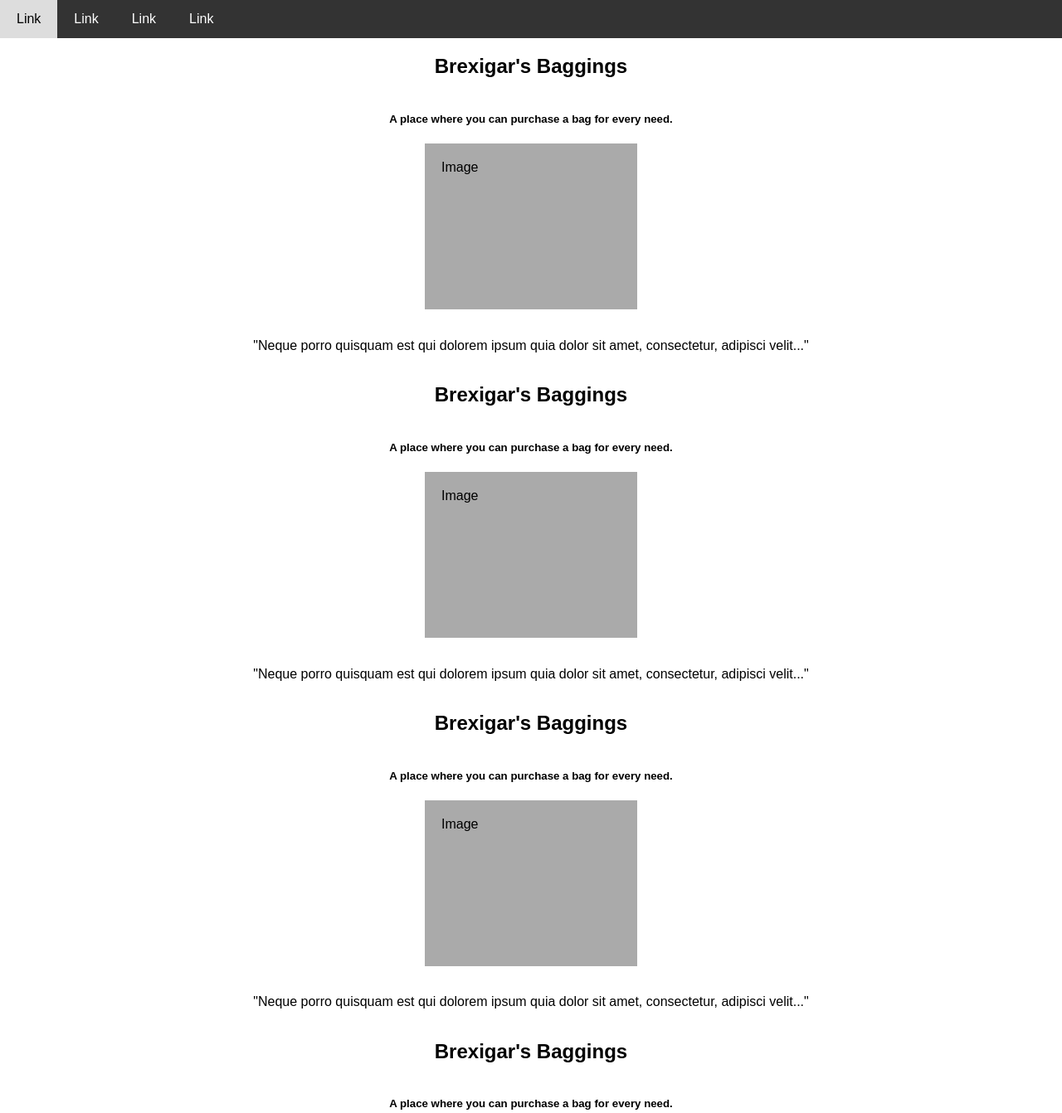
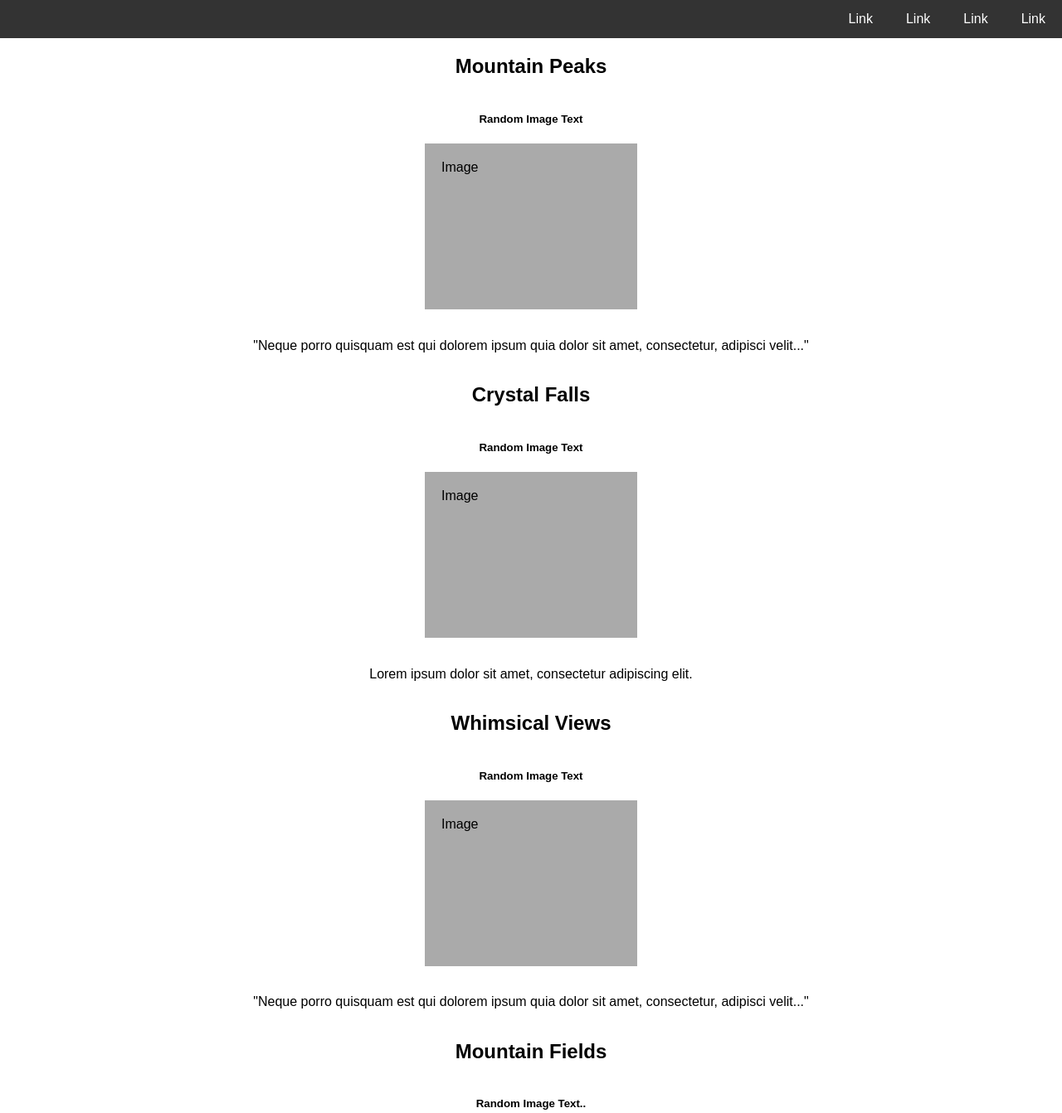
Before and after one commit to AngryGrizzlyBear/product-landing-page, a website: page index.html in a window 1280 px wide. Shown: the top 1342 px of the page at 83% size. Drawn offline with nearby package versions, Linux system fonts and the light colour scheme.

Commit message:
More style changes

```diff
--- a/index.html
+++ b/index.html
@@ -17,37 +17,34 @@
     </div>
 
     <div class="main">
-      <h2>Brexigar's Baggings</h2>
-      <h5>A place where you can purchase a bag for every need.</h5>
+      <h2>Mountain Peaks</h2>
+      <h5>Random Image Text</h5>
       <div class="fakeimg">Image</div>
       <br />
       <p>
         "Neque porro quisquam est qui dolorem ipsum quia dolor sit amet,
         consectetur, adipisci velit..."
       </p>
-      <h2>Brexigar's Baggings</h2>
-      <h5>A place where you can purchase a bag for every need.</h5>
+      <h2>Crystal Falls</h2>
+      <h5>Random Image Text</h5>
+      <div class="fakeimg">Image</div>
+      <br />
+      <p>Lorem ipsum dolor sit amet, consectetur adipiscing elit.</p>
+      <h2>Whimsical Views</h2>
+      <h5>Random Image Text</h5>
       <div class="fakeimg">Image</div>
       <br />
       <p>
         "Neque porro quisquam est qui dolorem ipsum quia dolor sit amet,
         consectetur, adipisci velit..."
       </p>
-      <h2>Brexigar's Baggings</h2>
-      <h5>A place where you can purchase a bag for every need.</h5>
+      <h2>Mountain Fields</h2>
+      <h5>Random Image Text..</h5>
       <div class="fakeimg">Image</div>
       <br />
       <p>
-        "Neque porro quisquam est qui dolorem ipsum quia dolor sit amet,
-        consectetur, adipisci velit..."
-      </p>
-      <h2>Brexigar's Baggings</h2>
-      <h5>A place where you can purchase a bag for every need.</h5>
-      <div class="fakeimg">Image</div>
-      <br />
-      <p>
-        "Neque porro quisquam est qui dolorem ipsum quia dolor sit amet,
-        consectetur, adipisci velit..."
+        Aliquam iaculis ligula nisi, ut viverra nisi dapibus id. Sed fermentum
+        dapibus sagittis.
       </p>
     </div>
 
--- a/styles.css
+++ b/styles.css
@@ -8,11 +8,15 @@ body {
   margin: 0;
 }
 
+p {
+  text-align: center;
+}
 /* Classes */
 
 .navbar {
   display: flex;
   background-color: #333;
+  justify-content: flex-end;
 }
 
 .navbar a {
```
